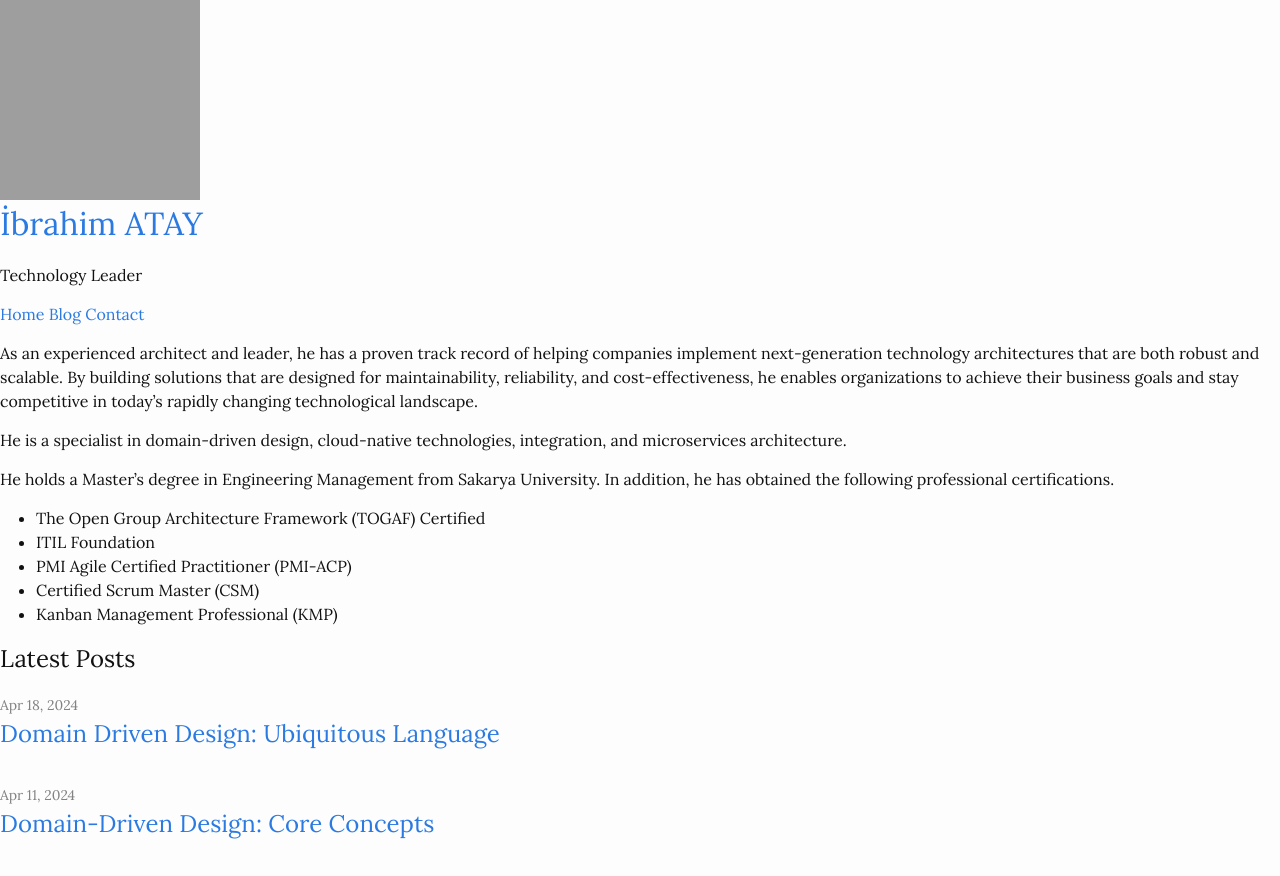
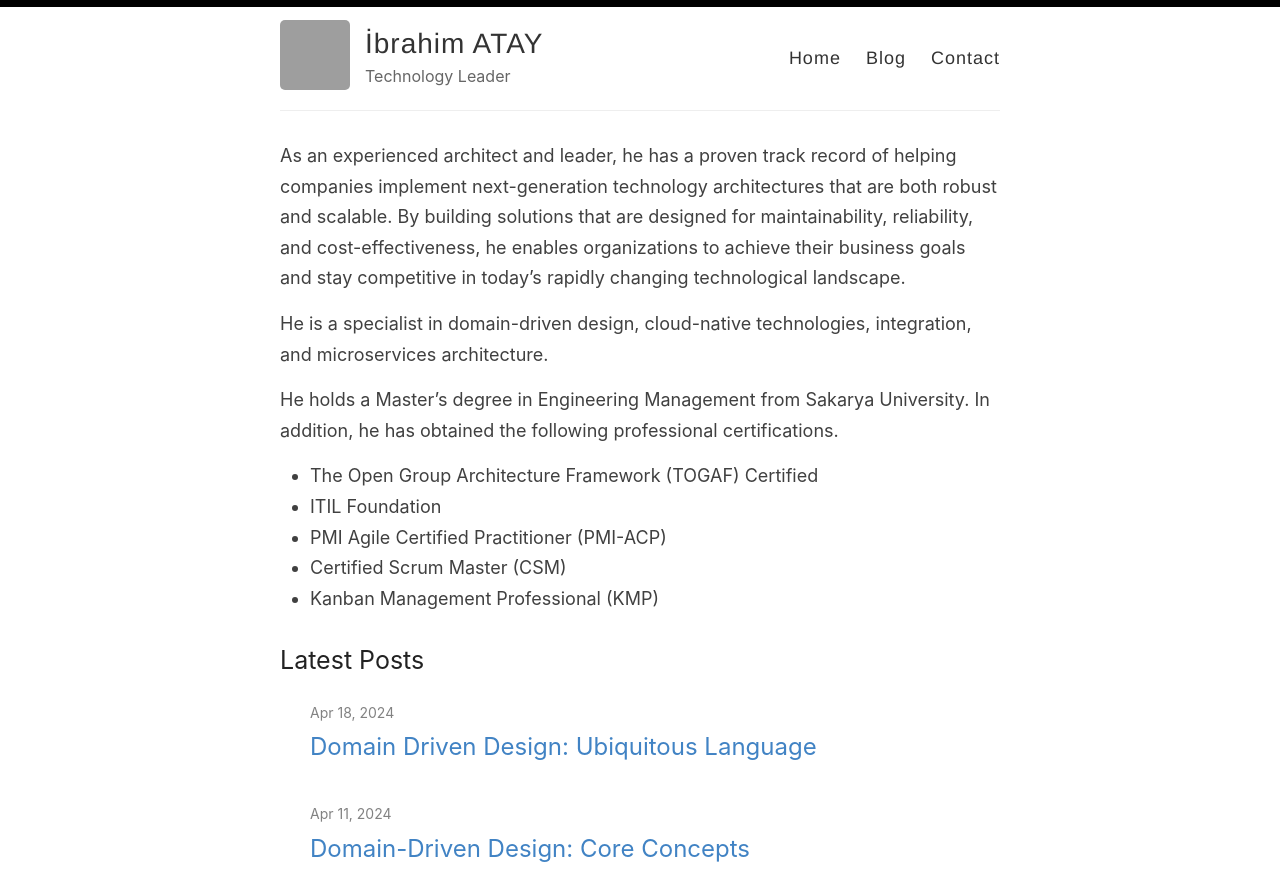
Before and after one commit to ibrahimatay/ibrahimatay.github.io, a Jekyll site: the page built from index.md, in a window 1280 px wide. Shown: the top 876 px of the page. Built offline with Jekyll 4.4.1, drawn with Linux system fonts in a browser that asks for light colours; grey boxes are pictures that could not be loaded.

Commit message:
style changed

```diff
--- a/_layouts/default.html
+++ b/_layouts/default.html
@@ -10,7 +10,7 @@
     <link
       rel="stylesheet"
       type="text/css"
-      href="{{ site.baseurl }}/assets/theme/main.css"
+      href="{{ site.baseurl }}/assets/theme/style.css"
     />
     <link
       rel="alternate"
```
